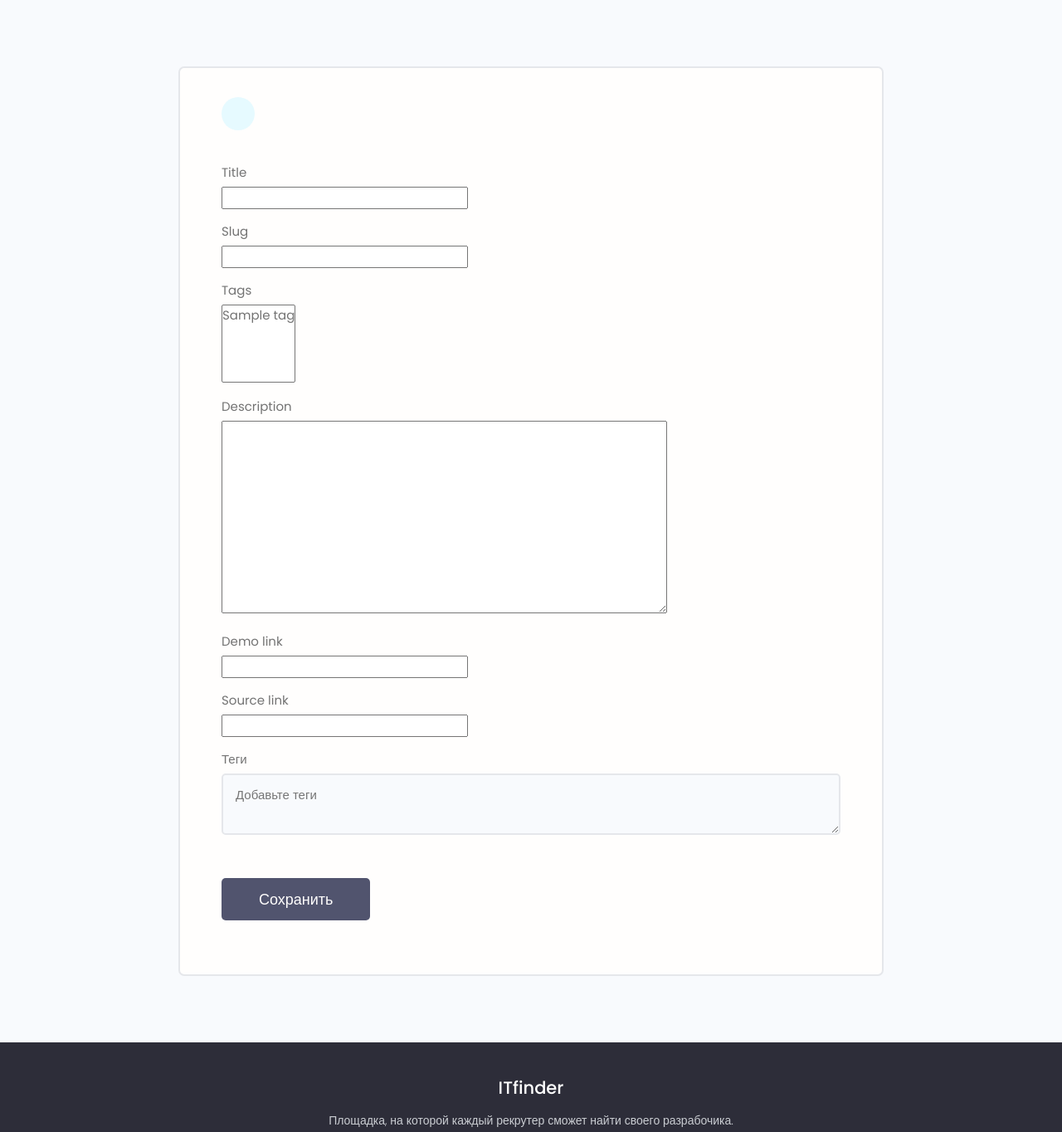
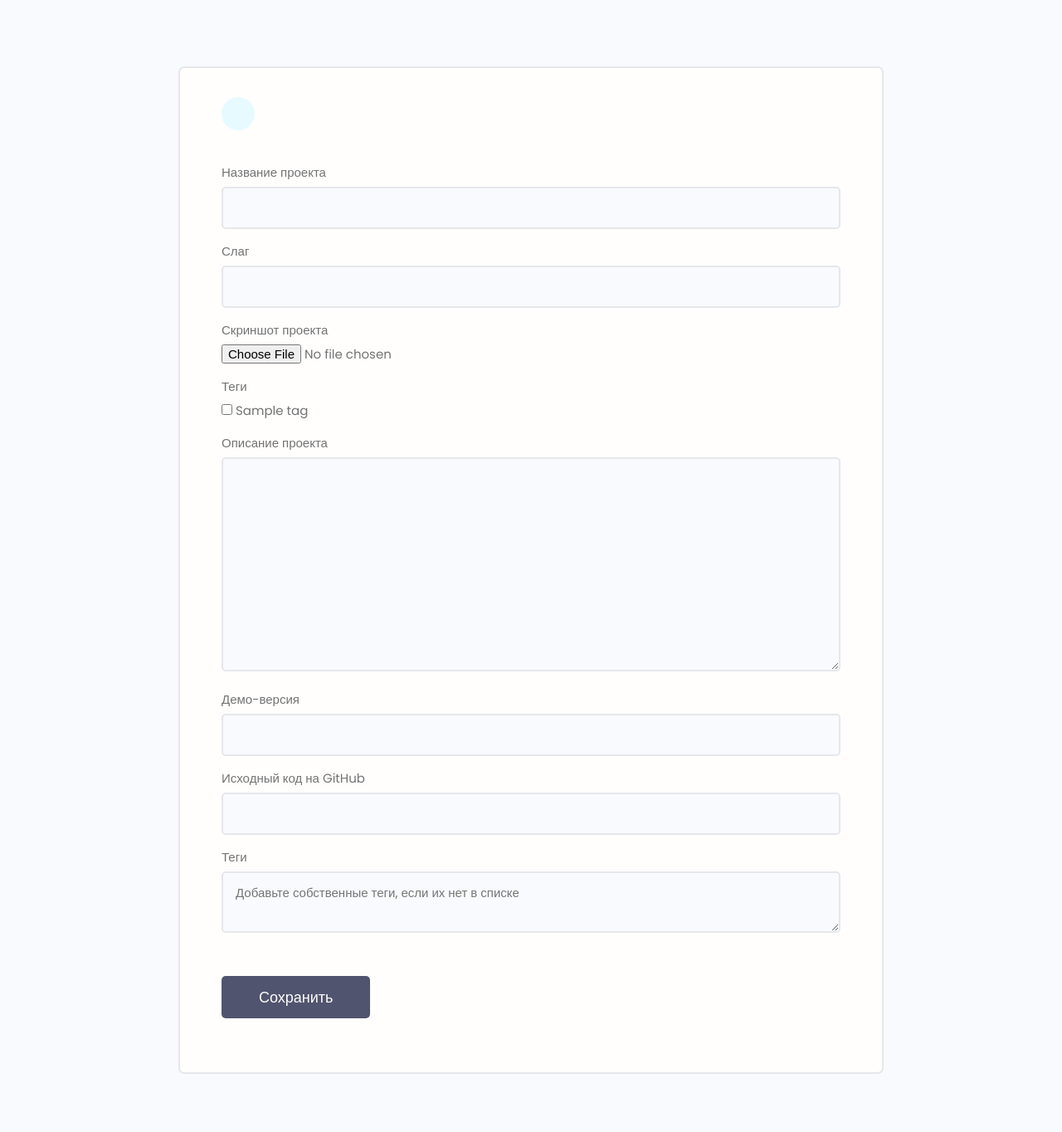
Before and after one commit to nkhaldi/Django, a Django app: page /create-project/ in a window 1280 px wide. Shown: the part 80-1444 px from the top of the page at 83% size. Run offline with Django 4.2, Linux system fonts and the light colour scheme; tables that the repository leaves empty hold one stand-in row (values such as "Sample post"); some libraries are stand-ins or nearby versions.

Commit message:
added CRUD for users projects

```diff
--- a/proglib_itfinder/itfinder/settings.py
+++ b/proglib_itfinder/itfinder/settings.py
@@ -90,3 +90,6 @@ DEFAULT_AUTO_FIELD = 'django.db.models.BigAutoField'
 STATICFILES_DIRS = [
     BASE_DIR / 'static'
 ]
+
+MEDIA_ROOT = os.path.join(BASE_DIR, 'media')
+MEDIA_URL = '/media/'
--- a/proglib_itfinder/itfinder/urls.py
+++ b/proglib_itfinder/itfinder/urls.py
@@ -1,8 +1,13 @@
 from django.contrib import admin
 from django.urls import path, include
+from django.conf import settings
+from django.conf.urls.static import static
 
 
 urlpatterns = [
-     path('admin/', admin.site.urls),
-     path('', include('projects.urls')),
+    path('admin/', admin.site.urls),
+    path('', include('projects.urls')),
 ]
+
+urlpatterns += static(settings.MEDIA_URL, document_root=settings.MEDIA_ROOT)
+urlpatterns += static(settings.STATIC_URL, document_root=settings.STATIC_ROOT)
--- a/proglib_itfinder/projects/forms.py
+++ b/proglib_itfinder/projects/forms.py
@@ -1,3 +1,4 @@
+from django import forms
 from django.forms import ModelForm
 from .models import Project
 
@@ -5,4 +6,21 @@ from .models import Project
 class ProjectForm(ModelForm):
     class Meta:
         model = Project
-        fields = ['title', 'slug', 'tags', 'description', 'demo_link', 'source_link']
+        fields = ['title', 'slug', 'image', 'tags', 'description', 'demo_link', 'source_link']
+        labels = {
+            'title': 'Название проекта',
+            'slug': 'Слаг',
+            'image': 'Скриншот проекта',
+            'tags': 'Теги',
+            'description': 'Описание проекта',
+            'demo_link': 'Демо-версия',
+            'source_link': 'Исходный код на GitHub'
+        }
+        widgets = {
+            'tags': forms.CheckboxSelectMultiple(),
+        }
+
+    def __init__(self, *args, **kwargs):
+        super(ProjectForm, self).__init__(*args, **kwargs)
+        for name, field in self.fields.items():
+            field.widget.attrs.update({'class': 'input'})
--- a/proglib_itfinder/projects/models.py
+++ b/proglib_itfinder/projects/models.py
@@ -15,6 +15,7 @@ class Tag(models.Model):
 class Project(models.Model):
     title = models.CharField(max_length=100)
     slug = models.SlugField()
+    image = models.ImageField(null=True, blank=True, default="project_images/default.jpg", upload_to='project_images')
     description = models.TextField(null=True, blank=True)
     tags = models.ManyToManyField(Tag, blank=True)
     total_votes = models.IntegerField(default=0, null=True, blank=True)
--- a/proglib_itfinder/projects/templates/projects/project_form.html
+++ b/proglib_itfinder/projects/templates/projects/project_form.html
@@ -5,7 +5,7 @@
 <main class="formPage my-xl">
   <div class="content-box">
     <div class="formWrapper">
-      <a class="backButton" href="{% url 'account' %}"><i class="im im-angle-left"></i></a><br>
+      <a class="backButton" href="#"><i class="im im-angle-left"></i></a><br>
       <form class="form" method="POST" enctype="multipart/form-data">
         {% csrf_token %}
         {% for field in form %}
@@ -16,14 +16,14 @@
         {% endfor %}
         <div class="form__field">
           {% for tag in project.tags.all %}
-            <div class="project-tag tag tag--pill tag--main" data-tag="{{tag.id}}"
-              data-project="{{project.id}}">{{ tag.name }} &#215;
+            <div class="project-tag tag tag--pill tag--main" data-tag="{{ tag.id }}"
+              data-project="{{ project.id }}">{{ tag.name }} &#215;
             </div>
           {% endfor %}
         </div>
         <div class="form__field">
           <label for="formInput#text">Теги</label>
-          <textarea class="input" name="newtags" placeholder="Добавьте теги"></textarea>
+          <textarea class="input" name="newtags" placeholder="Добавьте собственные теги, если их нет в списке"></textarea>
         </div>
         <input class="btn btn--sub btn--lg my-md" type="submit" value="Сохранить" />
       </form>
--- a/proglib_itfinder/projects/templates/projects/projects.html
+++ b/proglib_itfinder/projects/templates/projects/projects.html
@@ -27,7 +27,7 @@
           <div class="column">
             <div class="card project">
                 <a href="{% url 'project' project.slug %}" class="project">
-                  <img class="project__thumbnail" src="{{ project.imageURL }}" alt="project thumbnail" />
+                  <img class="project__thumbnail" src="{{ project.image.url }}" alt="скриншот проекта" />
                   <div class="card__body">
                     <h3 class="project__title">{{ project.title }}</h3>
                     <p><a class="project__author" href="#">Разработчик:
--- a/proglib_itfinder/projects/templates/projects/single-project.html
+++ b/proglib_itfinder/projects/templates/projects/single-project.html
@@ -1,6 +1,7 @@
 {% extends 'base.html' %}
 
 {% block content %}
+
 <main class="singleProject my-md">
   <div class="container">
     <div class="layout">
@@ -23,7 +24,7 @@
         {% endif %}
       </div>
       <div class="column column--2of3">
-        <img class="singleProject__preview" src="{{ project.imageURL }}" alt="portfolio thumbnail" />
+        <img class="singleProject__preview" src="{{ project.image.url }}" alt="скриншот проекта" />
         <a href="#"
           class="singleProject__developer">{{ project.owner.name }}</a>
         <h2 class="singleProject__title">{{ project.title }}</h2>
--- a/proglib_itfinder/projects/views.py
+++ b/proglib_itfinder/projects/views.py
@@ -18,7 +18,7 @@ def project(request, project_slug):
 def createProject(request):
     form = ProjectForm()
     if request.method == 'POST':
-        form = ProjectForm(request.POST)
+        form = ProjectForm(request.POST, request.FILES)
         if form.is_valid():
             form.save()
             return redirect('projects')
@@ -30,7 +30,7 @@ def updateProject(request, pk):
     project = Project.objects.get(id=pk)
     form = ProjectForm(instance=project)
     if request.method == 'POST':
-        form = ProjectForm(request.POST, instance=project)
+        form = ProjectForm(request.POST, request.FILES, instance=project)
         if form.is_valid():
             form.save()
             return redirect('projects')
```
Also changed, not shown: proglib_itfinder/projects/migrations/0003_project_image.py (added).
